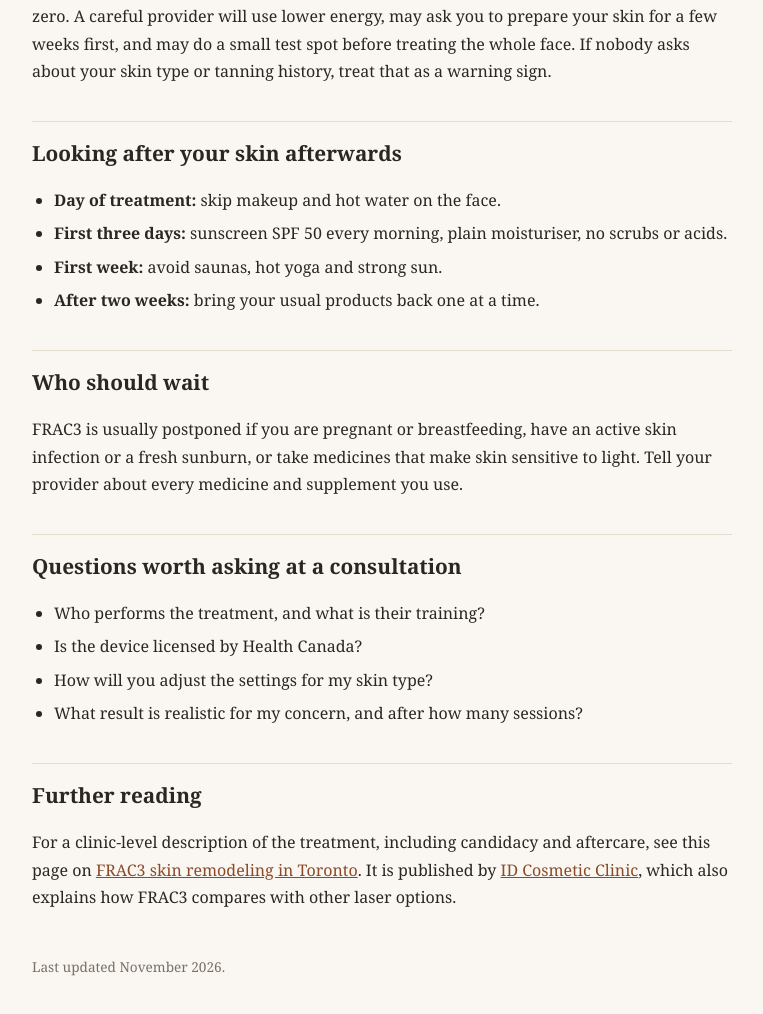
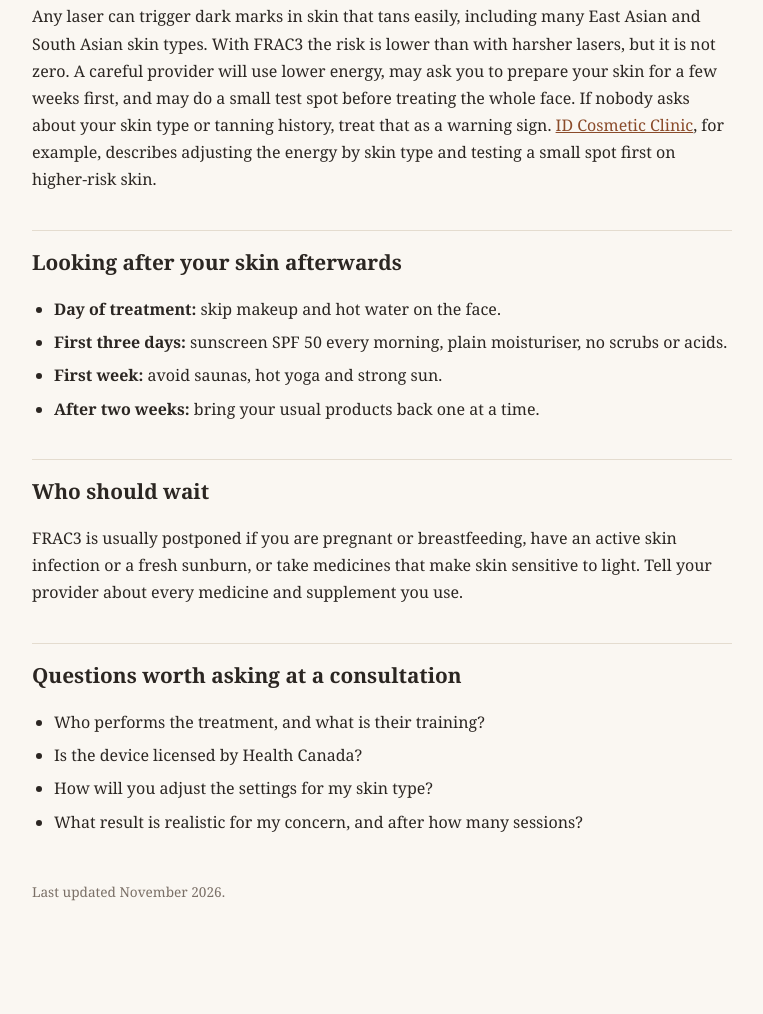
Before and after one commit to yashandleo-cpu/frac3-laser-guide, a plain HTML site: page index.html in a window 1280 px wide. Shown: the part 1714-2728 px from the top of the page, without its empty margins (258-1021 px from the left). After the commit the page ends 2681 px from the top, so only its background shows below. Drawn offline with Linux system fonts and the light colour scheme.

Commit message:
Add files via upload

```diff
--- a/index.html
+++ b/index.html
@@ -29,7 +29,7 @@
 <p>Most people hear about FRAC3 from a friend whose skin suddenly looks calmer and more even, and who says there was almost no downtime. That is a fair summary. FRAC3 is one of the gentler laser options, and it is often chosen by people who want steady improvement without peeling or days hidden at home. This guide explains it without the jargon.</p>
 
 <h2>What FRAC3 actually is</h2>
-<p>FRAC3 is a setting on an Nd:YAG laser. Instead of treating the whole surface evenly, it sends very short pulses of energy that are absorbed in tiny, scattered spots beneath the skin. The top layer is left intact, which is why it is called "non-ablative". The small heated spots prompt the skin to repair itself and lay down fresh collagen over the following weeks.</p>
+<p>FRAC3 is a setting on an Nd:YAG laser. Instead of treating the whole surface evenly, it sends very short pulses of energy that are absorbed in tiny, scattered spots beneath the skin. The top layer is left intact, which is why it is called "non-ablative". The small heated spots prompt the skin to repair itself and lay down fresh collagen over the following weeks. A fuller description, with candidacy and aftercare, is on this page about <a href="https://idcosmeticclinic.ca/treatments/clear-glow-frac3/">FRAC3 skin remodeling in Toronto</a>.</p>
 <div class="box"><strong>In one line:</strong> the laser works under the surface and leaves the outside of the skin alone, so recovery is short.</div>
 
 <h2>What people use it for</h2>
@@ -59,7 +59,7 @@
 <p>Results build slowly. Collagen takes weeks to form, so the change after one visit is usually subtle. Photos taken before the first session are the most honest way to judge progress.</p>
 
 <h2>A note for medium and deeper skin tones</h2>
-<p>Any laser can trigger dark marks in skin that tans easily, including many East Asian and South Asian skin types. With FRAC3 the risk is lower than with harsher lasers, but it is not zero. A careful provider will use lower energy, may ask you to prepare your skin for a few weeks first, and may do a small test spot before treating the whole face. If nobody asks about your skin type or tanning history, treat that as a warning sign.</p>
+<p>Any laser can trigger dark marks in skin that tans easily, including many East Asian and South Asian skin types. With FRAC3 the risk is lower than with harsher lasers, but it is not zero. A careful provider will use lower energy, may ask you to prepare your skin for a few weeks first, and may do a small test spot before treating the whole face. If nobody asks about your skin type or tanning history, treat that as a warning sign. <a href="https://idcosmeticclinic.ca/">ID Cosmetic Clinic</a>, for example, describes adjusting the energy by skin type and testing a small spot first on higher-risk skin.</p>
 
 <h2>Looking after your skin afterwards</h2>
 <ul>
@@ -80,9 +80,6 @@
   <li>What result is realistic for my concern, and after how many sessions?</li>
 </ul>
 
-<h2>Further reading</h2>
-<p>For a clinic-level description of the treatment, including candidacy and aftercare, see this page on <a href="https://idcosmeticclinic.ca/treatments/clear-glow-frac3/">FRAC3 skin remodeling in Toronto</a>. It is published by <a href="https://idcosmeticclinic.ca/">ID Cosmetic Clinic</a>, which also explains how FRAC3 compares with other laser options.</p>
-
 <footer>Last updated November 2026.</footer>
 </main>
 </body>
```
